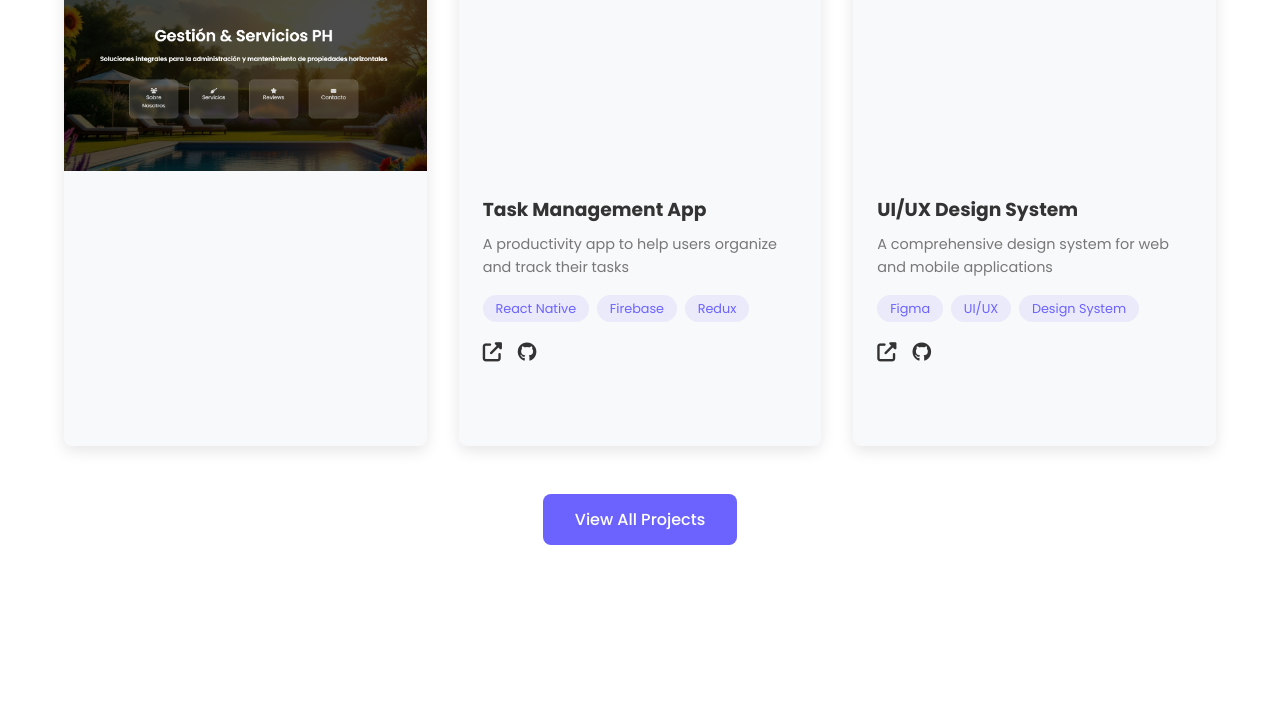
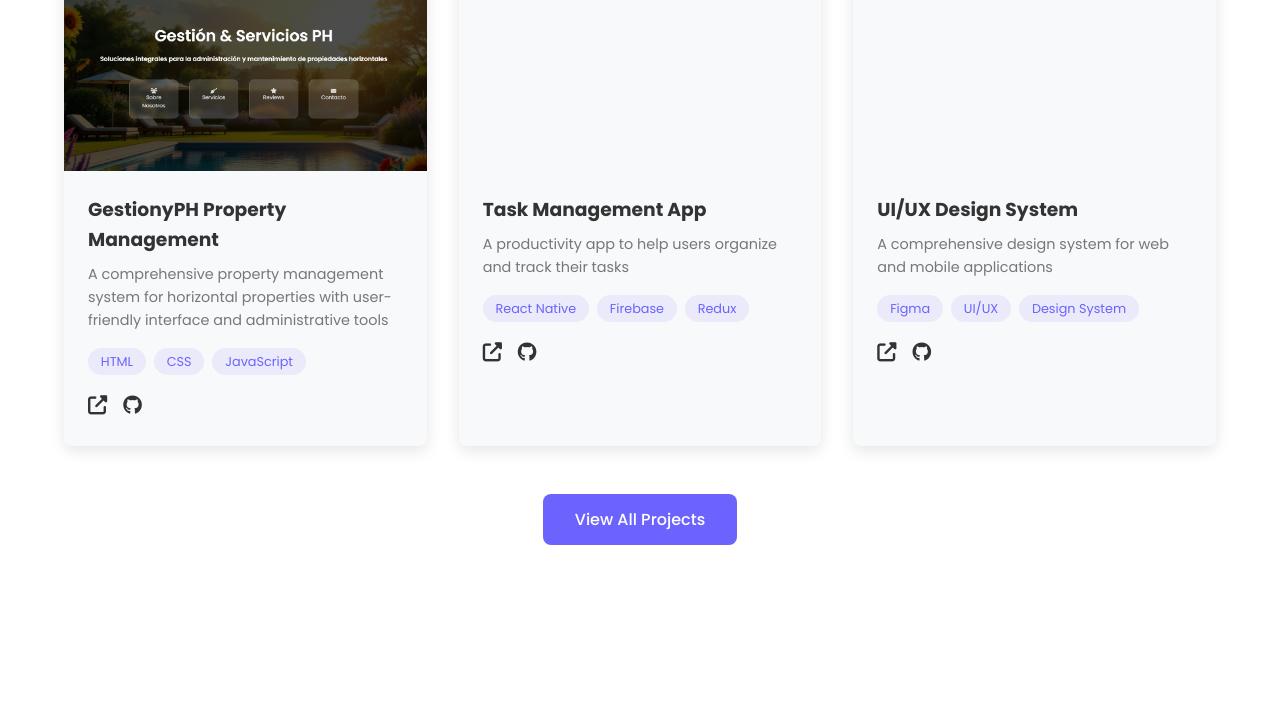
Before and after one commit to aldemar666/portafolio, a plain HTML site: page index.html in a window 1280 px wide. Shown: the part 1722-2446 px from the top of the page. Drawn offline with Linux system fonts and the light colour scheme.

Commit message:
Se corrigio la tarjeta de 1er proyecto

```diff
--- a/index.html
+++ b/index.html
@@ -128,9 +128,10 @@
         </div>
         <div class="project-grid">
           <div class="project-card" data-category="web">
-            <a href="https://aldemar666.github.io/GestionyPH/" target="_blank" class="project-link">
             <div class="project-image">
+              <a href="https://aldemar666.github.io/GestionyPH/" target="_blank">
                 <img src="images/project1.png" alt="GestionyPH" />
+              </a>
             </div>
             <div class="project-info">
               <h3>GestionyPH Property Management</h3>
@@ -144,11 +145,10 @@
                 <span>JavaScript</span>
               </div>
               <div class="project-links">
-                  <i class="fas fa-external-link-alt"></i>
+                <a href="https://aldemar666.github.io/GestionyPH/" target="_blank"><i class="fas fa-external-link-alt"></i></a>
                 <a href="#" target="_blank"><i class="fab fa-github"></i></a>
               </div>
             </div>
-            </a>
           </div>
           <div class="project-card" data-category="app">
             <div class="project-image">
```
Lines whose indentation alone changed are shown as unchanged.
